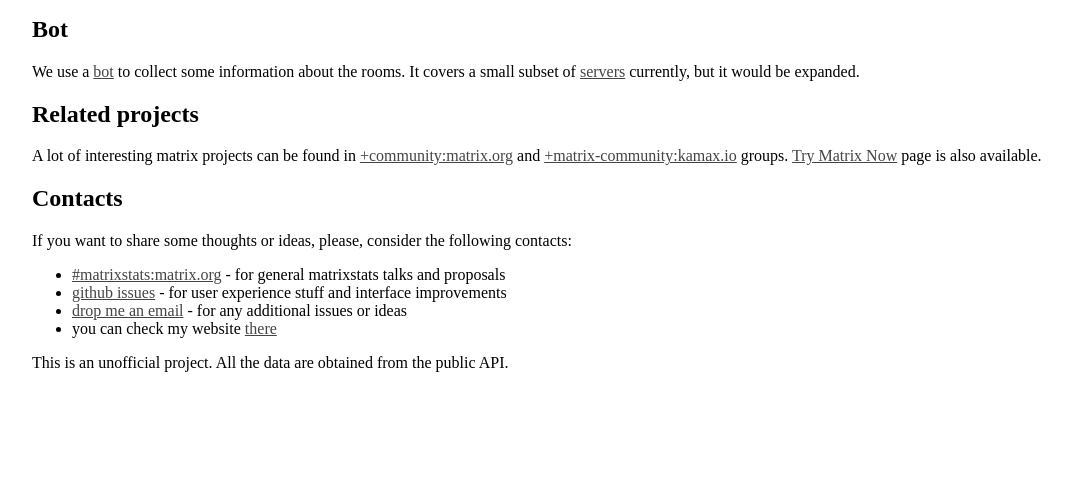
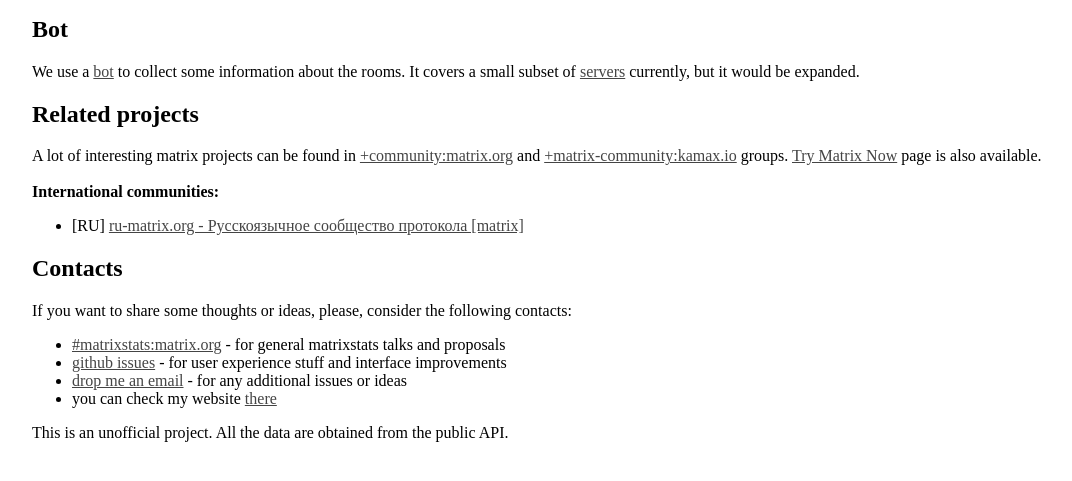
Before and after one commit to a13xmt/matrixstats.org, a Django app: page /about/ in a window 1280 px wide. Shown: the part 218-699 px from the top of the page, without its empty margins (93-1165 px from the left). Run offline with Django 3.2, Linux system fonts and the light colour scheme.

Commit message:
Extend /about page. Add ru-matrix.org community.

```diff
--- a/source/room_stats/templates/room_stats/about.html
+++ b/source/room_stats/templates/room_stats/about.html
@@ -19,6 +19,10 @@
 
     <h2>Related projects</h2>
     A lot of interesting matrix projects can be found in <a href="https://riot.im/app/#/group/+community:matrix.org">+community:matrix.org</a> and <a href="https://riot.im/app/#/group/+matrix-community:kamax.io">+matrix-community:kamax.io</a> groups. <a href="https://matrix.org/docs/projects/try-matrix-now.html">Try Matrix Now</a> page is also available.
+    <br><br><b>International communities:</b>
+    <ul>
+      <li>[RU] <a href="https://ru-matrix.org">ru-matrix.org - Русскоязычное сообщество протокола [matrix]</a></li>
+    </ul>
 
     <h2>Contacts</h2>
     If you want to share some thoughts or ideas, please, consider the following contacts:
```
